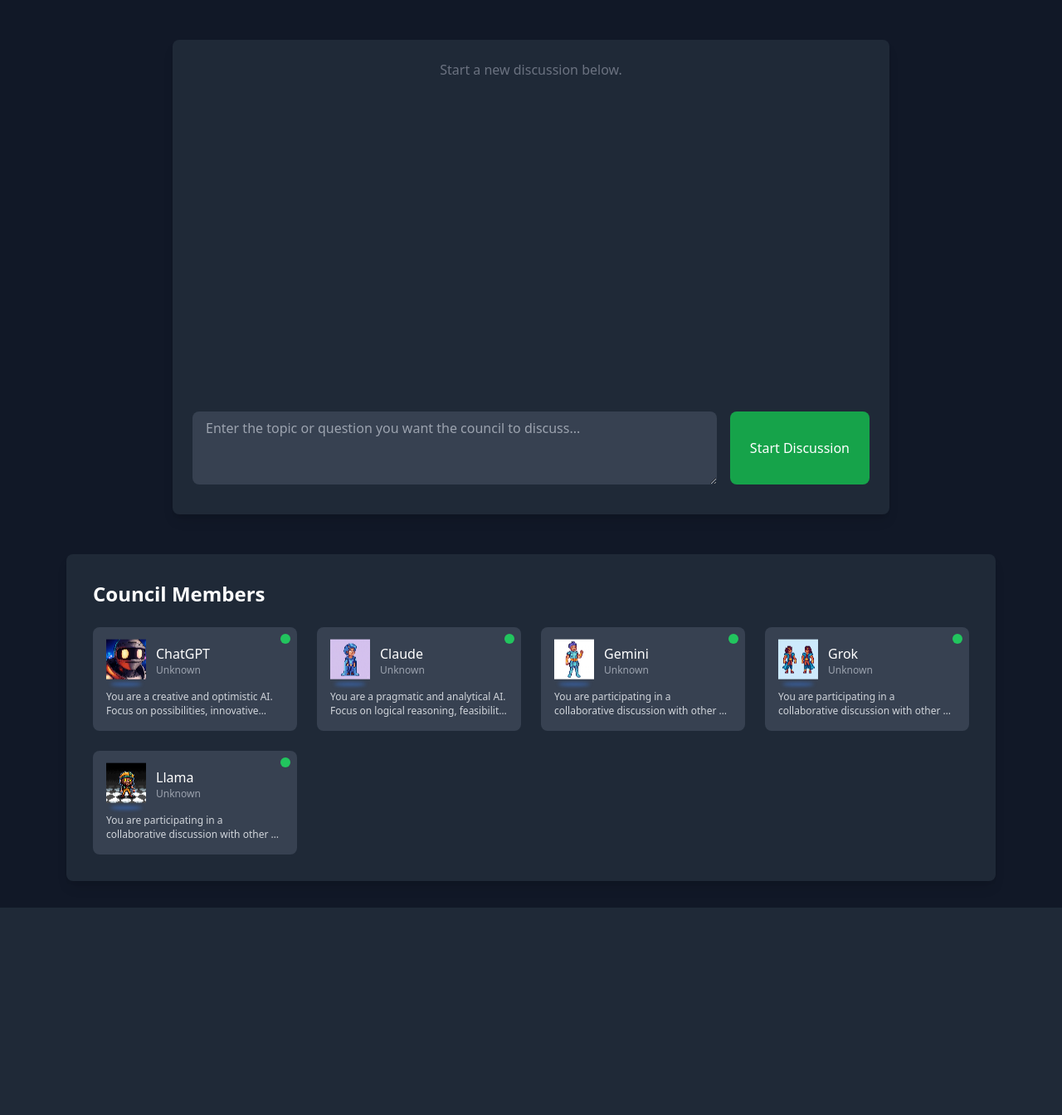
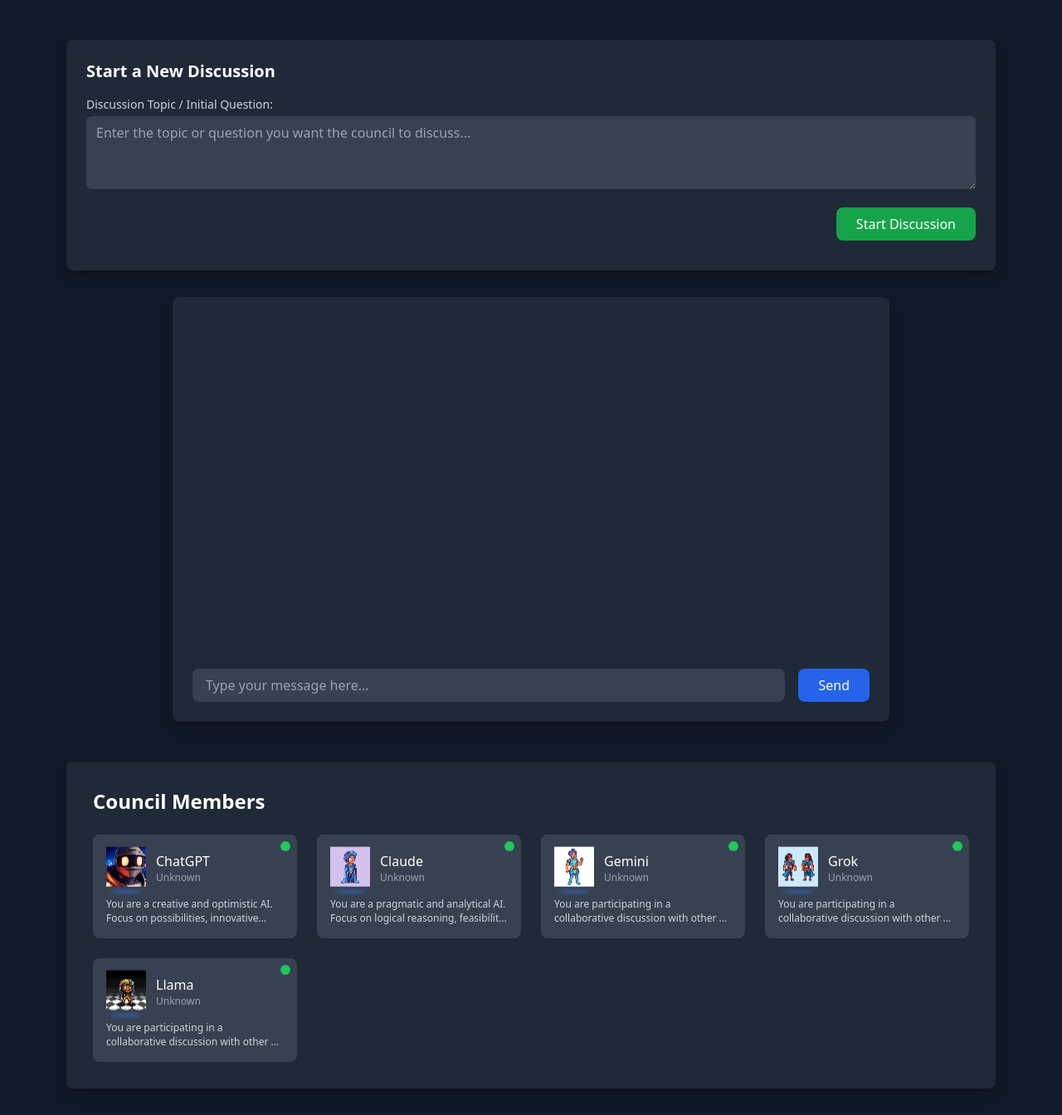
Before and after one commit to paulgilfoy/AI-Counsel, a Flask app: page / in a window 1280 px wide. Shown: the part 104-1448 px from the top of the page at 83% size. Before the commit the page ends 1198 px from the top, so only its background shows below. Run offline with Flask 3, Linux system fonts and the light colour scheme; some libraries are stand-ins or nearby versions.

Commit message:
ui/ux setup

```diff
--- a/static/js/main.js
+++ b/static/js/main.js
@@ -389,77 +389,59 @@
 // Chat Interface (modified to use CouncilMembersUI for active members)
 class ChatInterface {
     constructor(councilMembersUI) { // Changed constructor parameter
-        this.chatMessages = document.getElementById('chat-messages');
-        this.startDiscussionForm = document.getElementById('start-discussion-form');
-        this.discussionTopicInput = document.getElementById('discussion-topic-input');
+        this.chatContainer = document.getElementById('chat-container');
+        this.chatForm = document.getElementById('chat-form');
+        this.userInput = document.getElementById('user-input');
+        this.newDiscussionForm = document.getElementById('new-discussion-form');
+        this.discussionTopicInput = document.getElementById('discussion-topic');
         this.startDiscussionButton = document.getElementById('start-discussion-button');
         this.startDiscussionStatus = document.getElementById('start-discussion-status');
-        this.chatForm = document.getElementById('chat-form'); // Follow-up form
-        this.userInput = document.getElementById('user-input');
-        this.sendButton = this.chatForm.querySelector('button[type="submit"]'); // Adjust if needed
         this.councilMembersUI = councilMembersUI; // Store reference
         this.currentDiscussionId = null;
-
-        this.placeholderSprites = ["grok1.jpeg", "gemini3.jpeg", "gemini2.jpeg", "Gemini1.jpeg", "chatgpt1.webp", "grok4.jpeg"]; // Keep placeholder list
-
         this.setupEventListeners();
-        this.showInitialState(); // Show start form initially
     }
 
     setupEventListeners() {
-        // Listener for the initial discussion form
-        this.startDiscussionForm.addEventListener('submit', (e) => {
+        // Listener for starting a new discussion
+        this.newDiscussionForm.addEventListener('submit', async (e) => {
             e.preventDefault();
             const topic = this.discussionTopicInput.value.trim();
-            if (topic) {
-                this.startNewDiscussion(topic);
+            if (!topic) {
+                this.setStartDiscussionStatus('Please enter a topic.', true);
+                return;
             }
+            await this.startNewDiscussion(topic);
         });
 
-        // Listener for the follow-up message form
-        this.chatForm.addEventListener('submit', (e) => {
-            e.preventDefault();
-            this.handleSendMessage();
-        });
-    }
-
-    showInitialState() {
-        this.chatMessages.innerHTML = '<p class="text-center text-gray-500">Start a new discussion below.</p>'; // Placeholder message
-        this.startDiscussionForm.style.display = 'flex'; // Show start form
-        this.startDiscussionStatus.style.display = 'block'; // Show status for start form
-        this.chatForm.style.display = 'none'; // Hide follow-up form
-        this.currentDiscussionId = null;
-    }
-
-    showChattingState() {
-        this.startDiscussionForm.style.display = 'none'; // Hide start form
-        this.startDiscussionStatus.style.display = 'none'; // Hide status for start form
-        this.chatForm.style.display = 'flex'; // Show follow-up form
+        // Listener for sending messages within the current discussion
+        // TODO: Re-enable this once a discussion is active
+        // this.chatForm.addEventListener('submit', (e) => {
+        //     e.preventDefault();
+        //     this.handleSendMessage();
+        // });
     }
 
     setStartDiscussionStatus(message, isError = false) {
         this.startDiscussionStatus.textContent = message;
-        this.startDiscussionStatus.className = `mt-3 text-sm ${isError ? 'text-red-400' : 'text-gray-400'}`;
+        this.startDiscussionStatus.style.color = isError ? '#f87171' : '#9ca3af'; // Red-400 or Gray-400
     }
 
     async startNewDiscussion(topic) {
-        console.log(`Starting new discussion with topic: ${topic}`);
-        this.setStartDiscussionStatus('Starting discussion...', false);
         this.startDiscussionButton.disabled = true;
-        this.discussionTopicInput.disabled = true;
+        this.setStartDiscussionStatus('Starting discussion...');
 
-        // 1. Get active models from CouncilMembersUI
-        const activeModels = this.councilMembersUI.getActiveMemberIds();
+        // Get active model IDs from the CouncilMembersUI
+        const activeModels = this.councilMembersUI.members
+            .filter(m => m.isActive)
+            .map(m => m.id);
+
         if (activeModels.length === 0) {
-            this.setStartDiscussionStatus('Error: Please activate at least one council member.', true);
+            this.setStartDiscussionStatus('Please activate at least one council member.', true);
             this.startDiscussionButton.disabled = false;
-            this.discussionTopicInput.disabled = false;
             return;
         }
-        console.log('Active models:', activeModels);
 
         try {
-            // 2. Call API to start discussion
             const response = await fetch('/api/discussions', {
                 method: 'POST',
                 headers: {
@@ -468,161 +450,156 @@
                 body: JSON.stringify({
                     topic: topic,
                     active_models: activeModels
+                    // rounds: 3 // Optionally specify rounds, defaults on backend
                 }),
             });
 
             const data = await response.json();
-            console.log('API Response:', data);
 
             if (!response.ok) {
-                throw new Error(data.error || 'Failed to start discussion');
+                throw new Error(data.message || `HTTP error! status: ${response.status}`);
             }
 
-            // 3. Clear initial message and add user's topic
-            this.chatMessages.innerHTML = ''; // Clear the 'Start a new discussion' placeholder
-            this.addMessage('user', 'You', topic);
+            this.currentDiscussionId = data.discussion_id;
+            console.log("New discussion started:", this.currentDiscussionId);
+            this.setStartDiscussionStatus(`Discussion started (ID: ${this.currentDiscussionId}). Displaying initial responses...`);
 
-            // 4. Display results
-            this.currentDiscussionId = data.discussion_id;
-            this.displayDiscussionResults(data.results);
+            // Clear the chat area and display initial results (Task 5e part)
+            this.chatContainer.innerHTML = ''; // Clear previous messages
+            this.addMessage('system', 'Topic', topic); // Show the topic
+            this.displayDiscussionResults(data.results); // Display the first round
 
-            // 5. Update UI state
-            this.setStartDiscussionStatus('Discussion started successfully.', false);
-            this.discussionTopicInput.value = ''; // Clear the input
-            this.showChattingState(); // Switch to follow-up input
+            // Optionally clear the topic input
+            this.discussionTopicInput.value = '';
+            // TODO: Enable the regular chat input form now
 
         } catch (error) {
-            console.error('Error starting discussion:', error);
-            this.setStartDiscussionStatus(`Error: ${error.message}`, true);
+            console.error('Failed to start discussion:', error);
+            this.setStartDiscussionStatus(`Error starting discussion: ${error.message}`, true);
         } finally {
-            // Re-enable the form elements in case of error, but keep disabled if successful
-            if (this.startDiscussionForm.style.display !== 'none') {
-                 this.startDiscussionButton.disabled = false;
-                 this.discussionTopicInput.disabled = false;
-            }
+            this.startDiscussionButton.disabled = false;
         }
     }
 
+    // New function to display results from API
     displayDiscussionResults(results) {
-        console.log('Displaying discussion results:', results);
-        if (!results || results.length === 0) {
-            // Handle cases where the API might return empty results initially
-            // Maybe add a system message?
-            this.addMessage('system', 'System', 'Waiting for responses...');
+        // Results format: { "model_id": "response text", ... }
+        for (const modelId in results) {
+            if (results.hasOwnProperty(modelId)) {
+                const messageText = results[modelId];
+                // Use modelId as author for now, maybe fetch more details later
+                this.addMessage('ai', modelId, messageText);
+            }
+        }
+        // Ensure the chat scrolls to the bottom
+        this.chatContainer.scrollTop = this.chatContainer.scrollHeight;
+    }
+
+    handleSendMessage() {
+        // TODO: Implement sending follow-up messages using /api/discussions/<id>/contribute
+        // This function would be triggered by the #chat-form
+        // Need to re-enable the event listener for #chat-form as well
+        const message = this.userInput.value.trim();
+        if (!message || !this.currentDiscussionId) {
+            console.log("Cannot send message - no active discussion or message empty.");
             return;
         }
-        // Assuming results is an array of message objects like:
-        // [{ role: 'assistant', name: 'ModelName', content: '...' }, ...]
-        // Or potentially nested rounds
-        results.forEach(message => {
-            if (message.role === 'assistant' && message.name && message.content) {
-                 this.addMessage('ai', message.name, message.content);
-            } else if (message.role === 'user' && message.content) {
-                // Might not receive user messages back in initial results, but handle if we do
-                this.addMessage('user', 'You', message.content);
-            } else {
-                 console.warn("Received unknown message format: ", message);
-                 this.addMessage('system', 'System', `Received message from ${message.name || 'Unknown'}`);
-            }
-        });
-    }
-
-    async handleSendMessage() {
-        const messageContent = this.userInput.value.trim();
-        if (!messageContent || !this.currentDiscussionId) {
-            console.log("Cannot send message: Empty content or no active discussion.");
-            return; // Don't send empty messages or if no discussion is active
-        }
-
-        console.log(`Sending message: ${messageContent} to discussion ${this.currentDiscussionId}`);
-
-        // 1. Add user message immediately to UI
-        this.addMessage('user', 'You', messageContent);
-        this.userInput.value = ''; // Clear input field
-        this.sendButton.disabled = true;
-        this.userInput.disabled = true;
-
-        try {
-            // 2. Call API to contribute to the discussion
-             const response = await fetch(`/api/discussions/${this.currentDiscussionId}/contribute`, {
-                method: 'POST',
-                headers: {
-                    'Content-Type': 'application/json',
-                },
-                body: JSON.stringify({ contribution: messageContent }),
-            });
-
-            const data = await response.json();
-            console.log('API Response for contribution:', data);
-
-            if (!response.ok) {
-                throw new Error(data.error || 'Failed to send message');
-            }
-
-            // 3. Display new AI responses
-            if (data.results) {
-                 this.displayDiscussionResults(data.results); // Display the new round of AI responses
-            } else {
-                 this.addMessage('system', 'System', 'Received confirmation, waiting for next round...');
-            }
-
-        } catch (error) {
-            console.error('Error sending message:', error);
-            this.addMessage('system', 'System', `Error sending message: ${error.message}`);
-            // Optional: Re-enable input on error or add the failed message back?
-        } finally {
-            this.sendButton.disabled = false;
-            this.userInput.disabled = false;
-             this.userInput.focus(); // Set focus back to input
-        }
+        console.log("Sending message:", message, "to discussion:", this.currentDiscussionId);
+        // Placeholder: add user message visually
+        this.addMessage('user', 'You', message);
+        this.userInput.value = '';
+        // API call to POST /api/discussions/<id>/contribute would go here
+        // Then potentially call displayDiscussionResults with the AI responses
     }
 
     addMessage(type, author, content) {
-        console.log(`Adding message - Type: ${type}, Author: ${author}, Content: ${content.substring(0, 50)}...`);
         const messageElement = document.createElement('div');
-        messageElement.classList.add('chat-message', `message-${type}`); // type: 'user', 'ai', 'system'
+        messageElement.classList.add('chat-message', `message-${type}`); // e.g., message-user, message-ai, message-system
 
-        let authorHtml = '';
-        let contentHtml = `<div class="message-content">${content.replace(/\n/g, '<br>')}</div>`; // Basic formatting
+        const authorElement = document.createElement('span');
+        authorElement.classList.add('font-semibold');
+        authorElement.textContent = `${author}: `;
 
-        if (type === 'ai') {
-            const spriteFilename = this._getMemberSprite(author);
-            const spriteUrl = spriteFilename ? `/static/images/${spriteFilename}` : '/static/images/ai_placeholder.png'; // Fallback placeholder
-            authorHtml = `
-                <div class="message-author flex items-center mb-1">
-                    <img src="${spriteUrl}" alt="${author} avatar" class="w-6 h-6 rounded-full mr-2">
-                    <span class="font-medium">${author}</span>
-                </div>`;
-        } else if (type === 'user') {
-            authorHtml = `
-                <div class="message-author flex items-center justify-end mb-1">
-                    <span class="font-medium mr-2">${author}</span>
-                    <img src="/static/images/user_placeholder.png" alt="User avatar" class="w-6 h-6 rounded-full">
-                </div>`;
-        } else { // system
-             authorHtml = `
-                <div class="message-author flex items-center mb-1">
-                     <span class="font-medium text-gray-500 italic">${author}</span>
-                 </div>`;
+        const contentElement = document.createElement('span');
+        contentElement.textContent = content;
+
+        if (type === 'user') {
+            messageElement.classList.add('text-right', 'mb-2');
+            authorElement.classList.add('text-blue-400');
+            messageElement.appendChild(contentElement); // Content first for user
+            messageElement.appendChild(authorElement); // Author second
+        } else if (type === 'ai') {
+            messageElement.classList.add('text-left', 'mb-4'); // More margin below AI messages
+            // Find member details to get sprite placeholder
+            const member = this.councilMembersUI.members.find(m => m.id === author);
+            const spriteIndex = this.councilMembersUI.members.findIndex(m => m.id === author);
+            const spriteFilename = member ? placeholderSprites[spriteIndex % placeholderSprites.length] : 'grok1.jpeg'; // Default sprite
+
+            const avatarElement = document.createElement('div');
+            avatarElement.classList.add('w-8', 'h-8', 'rounded-full', 'bg-gray-600', 'mr-2', 'inline-block', 'align-top');
+            avatarElement.style.backgroundImage = `url(/static/images/${spriteFilename})`;
+            avatarElement.style.backgroundSize = 'cover';
+            avatarElement.style.backgroundPosition = 'center';
+            avatarElement.title = author; // Show name on hover
+
+            const messageContentWrapper = document.createElement('div');
+            messageContentWrapper.classList.add('inline-block', 'bg-gray-700', 'rounded-lg', 'px-3', 'py-2', 'max-w-[80%]');
+
+            authorElement.classList.add('text-green-400', 'block', 'text-sm'); // Author name on top
+            authorElement.textContent = author;
+            contentElement.classList.add('text-gray-200');
+
+            messageContentWrapper.appendChild(authorElement);
+            messageContentWrapper.appendChild(contentElement);
+
+            messageElement.appendChild(avatarElement);
+            messageElement.appendChild(messageContentWrapper);
+
+        } else { // System messages
+            messageElement.classList.add('text-center', 'text-gray-500', 'text-sm', 'my-2');
+            authorElement.textContent = `[${author}]`;
+            messageElement.appendChild(authorElement);
+            messageElement.appendChild(document.createTextNode(' ')); // Add space
+            messageElement.appendChild(contentElement);
         }
 
-        messageElement.innerHTML = authorHtml + contentHtml;
-
-        this.chatMessages.appendChild(messageElement);
-        this.chatMessages.scrollTop = this.chatMessages.scrollHeight; // Scroll to bottom
+        this.chatContainer.appendChild(messageElement);
+        this.chatContainer.scrollTop = this.chatContainer.scrollHeight;
     }
 
-    // Helper to get sprite (assuming councilMembersUI has the mapping)
+    // Helper to get member sprite (Placeholder implementation)
+    // TODO: Enhance this later if needed
     _getMemberSprite(memberId) {
-        const member = this.councilMembersUI.getMemberById(memberId);
-        // Use placeholder sprite based on index, cycling through available images
-        const index = this.councilMembersUI.members.findIndex(m => m.id === memberId);
-        return this.placeholderSprites[index % this.placeholderSprites.length] || null;
-        // return member ? member.sprite : null; // Replace with actual sprite logic when available
+        const memberIndex = this.councilMembersUI.members.findIndex(m => m.id === memberId);
+         if (memberIndex !== -1) {
+             return placeholderSprites[memberIndex % placeholderSprites.length];
+         }
+         return placeholderSprites[0]; // Default
     }
 
-    // TODO: Implement /api/discussions/<id>/continue endpoint handling if needed
-    // async continueDiscussion() { ... }
+    async sendMessage(message, activeModels) {
+        // This function seems deprecated by startNewDiscussion and handleSendMessage logic
+        // Keeping it here commented out for reference, might remove later.
+        /*
+// ... existing code ...
+
+        const response = await fetch('/api/discussions', {
+            method: 'POST',
+            headers: {
+                'Content-Type': 'application/json',
+            },
+            // Send message and active_models list
+            body: JSON.stringify({ message, active_models: activeModels }),
+        });
+
+        if (!response.ok) {
+            const errorData = await response.json().catch(() => ({ detail: 'Unknown error' }));
+            throw new Error(`Failed to send message: ${errorData.detail || response.statusText}`);
+        }
+
+        return response.json();
+        */
+    }
 }
 
 // Initialize the application
--- a/templates/index.html
+++ b/templates/index.html
@@ -16,39 +16,34 @@
             <p class="text-gray-400">Discuss complex topics with a council of AI advisors</p>
         </header>
 
+        <!-- Start New Discussion Section -->
+        <section id="new-discussion-section" class="mb-8">
+            <div class="bg-gray-800 rounded-lg p-6 shadow-lg">
+                <h2 class="text-xl font-bold mb-4">Start a New Discussion</h2>
+                <form id="new-discussion-form">
+                    <div class="mb-4">
+                        <label for="discussion-topic" class="block text-sm font-medium text-gray-300 mb-1">Discussion Topic / Initial Question:</label>
+                        <textarea id="discussion-topic" rows="3" class="w-full bg-gray-700 rounded-md px-3 py-2 focus:outline-none focus:ring-2 focus:ring-blue-500" placeholder="Enter the topic or question you want the council to discuss..."></textarea>
+                    </div>
+                    <div class="flex justify-end">
+                        <button type="submit" id="start-discussion-button" class="bg-green-600 hover:bg-green-700 px-6 py-2 rounded-lg font-medium transition-colors">
+                            Start Discussion
+                        </button>
+                    </div>
+                    <div id="start-discussion-status" class="mt-3 text-sm text-gray-400"></div>
+                </form>
+            </div>
+        </section>
+
         <main class="flex justify-center">
             <!-- Chat Area -->
             <div class="w-full max-w-4xl px-4">
-                <div class="bg-gray-800 rounded-lg p-6 shadow-lg flex flex-col min-h-[500px]">
-                    <!-- Chat Messages Container -->
-                    <div id="chat-messages" class="flex-1 mb-6 min-h-[400px] max-h-[600px] overflow-y-auto">
-                        <!-- Messages will appear here -->
-                        <!-- Initial state message can be added via JS if needed -->
+                <div class="bg-gray-800 rounded-lg p-6 shadow-lg">
+                    <div id="chat-container" class="mb-6 min-h-[400px] max-h-[600px] overflow-y-auto">
+                        <!-- Chat messages will appear here -->
                     </div>
 
-                    <!-- Input Area Container -->
-                    <div id="chat-input-container">
-                        <!-- Initial Discussion Input Form (Initially Visible or controlled by JS) -->
-                        <form id="start-discussion-form" class="flex flex-col sm:flex-row gap-4">
-                             <textarea
-                                id="discussion-topic-input"
-                                rows="3"
-                                class="flex-1 bg-gray-700 rounded-lg px-4 py-2 focus:outline-none focus:ring-2 focus:ring-blue-500"
-                                placeholder="Enter the topic or question you want the council to discuss..."
-                                required
-                            ></textarea>
-                            <button
-                                type="submit"
-                                id="start-discussion-button"
-                                class="w-full sm:w-auto bg-green-600 hover:bg-green-700 px-6 py-2 rounded-lg font-medium transition-colors"
-                            >
-                                Start Discussion
-                            </button>
-                        </form>
-                         <div id="start-discussion-status" class="mt-3 text-sm text-gray-400"></div>
-
-                        <!-- Follow-up Message Input Form (Initially Hidden) -->
-                        <form id="chat-form" class="flex flex-col sm:flex-row gap-4" style="display: none;">
+                    <form id="chat-form" class="flex flex-col sm:flex-row gap-4">
                         <input
                             type="text"
                             id="user-input"
@@ -63,7 +58,6 @@
                             Send
                         </button>
                     </form>
-                    </div>
                 </div>
             </div>
         </main>
```
Also changed, not shown: .cursor/scratchpad.md. Lines whose indentation alone changed are shown as unchanged.
